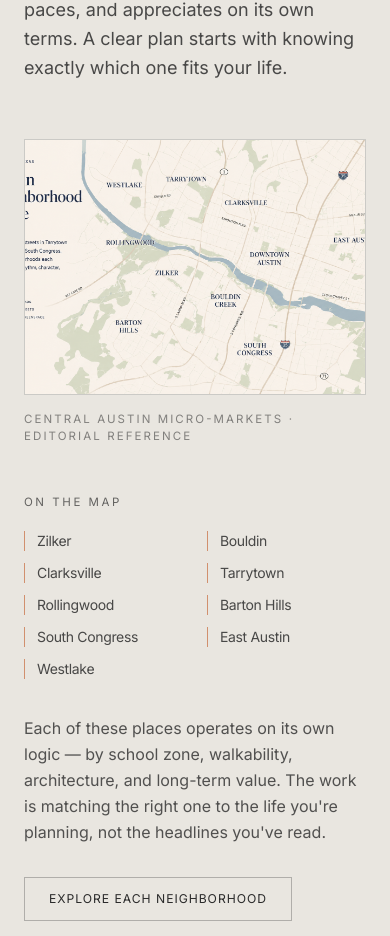
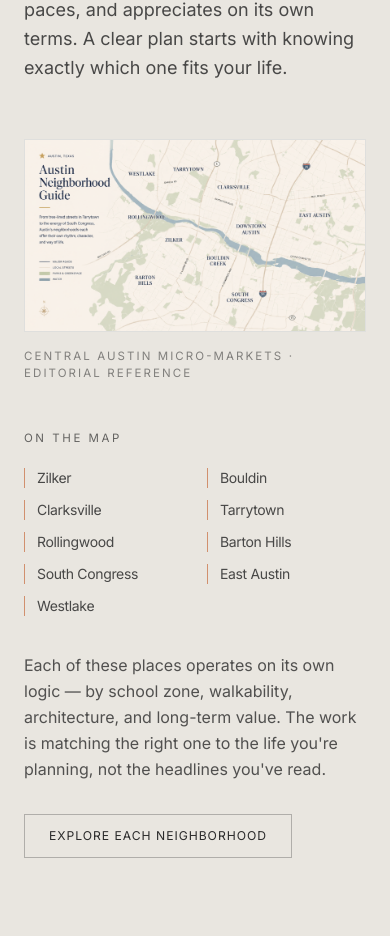
Before and after one commit to heypearladmin/seymour-realty, a Next.js app: page / in a window 390 px wide. Shown: the part 2596-3532 px from the top of the page. Built offline with nearby package versions, Linux system fonts and the light colour scheme; a web font is replaced by a local one.

Commit message:
Fix Austin micro-markets map aspect ratio and responsive rendering

```diff
--- a/app/page.tsx
+++ b/app/page.tsx
@@ -128,13 +128,21 @@ export default function HomePage() {
 
           <div className="grid md:grid-cols-12 gap-12 md:gap-16 items-start">
             <div className="md:col-span-7">
-              <figure className="relative aspect-[4/3] overflow-hidden bg-navy/5 border border-charcoal/10">
+              <figure className="relative w-full bg-softwhite border border-charcoal/10">
+                {/*
+                  Editorial map is 1672×941 (≈16:9). Render it at its natural
+                  aspect ratio so nothing is cropped, and use object-contain as
+                  a safety net in case the image is later swapped for one with
+                  slightly different proportions.
+                */}
                 <Image
                   src="/images/austin-micro-markets-editorial-map.jpg"
                   alt="Editorial map of central Austin showing Zilker, Bouldin, Clarksville, Tarrytown, Rollingwood, Barton Hills, South Congress, East Austin, and Westlake"
-                  fill
-                  sizes="(min-width: 768px) 58vw, 100vw"
-                  className="object-cover"
+                  width={1672}
+                  height={941}
+                  sizes="(min-width: 1024px) 720px, (min-width: 768px) 58vw, 100vw"
+                  className="block h-auto w-full object-contain"
+                  priority={false}
                 />
               </figure>
               <figcaption className="mt-4 text-[0.72rem] tracking-editorial uppercase text-charcoal/55">
```
